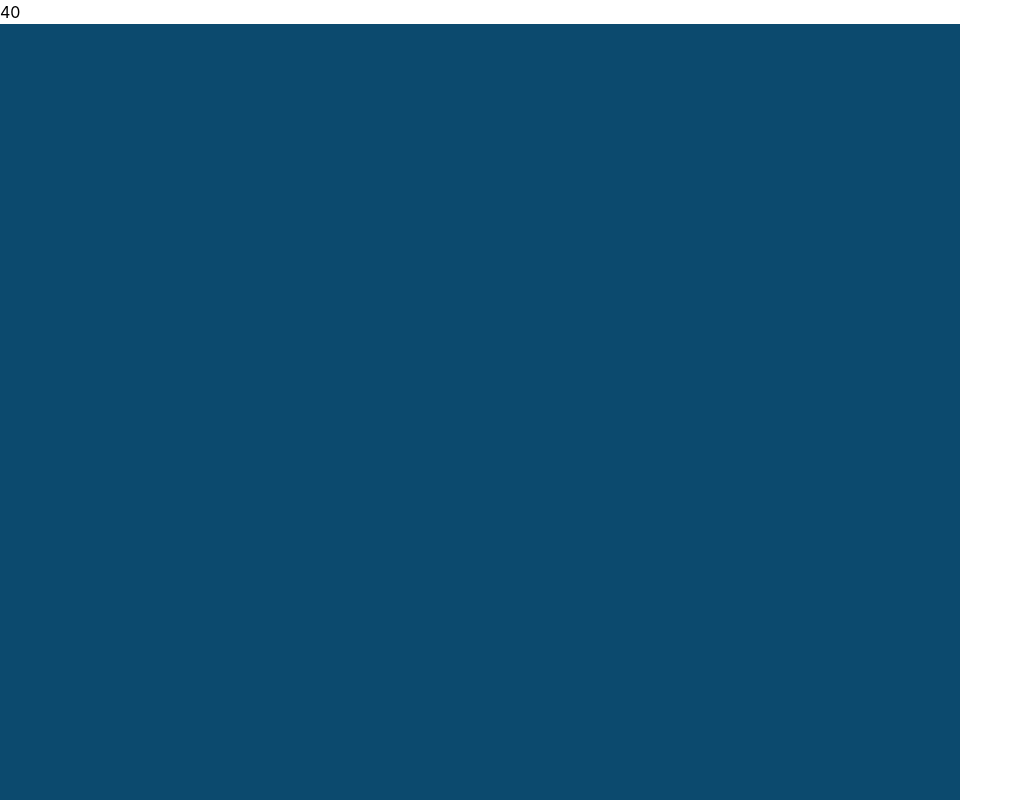
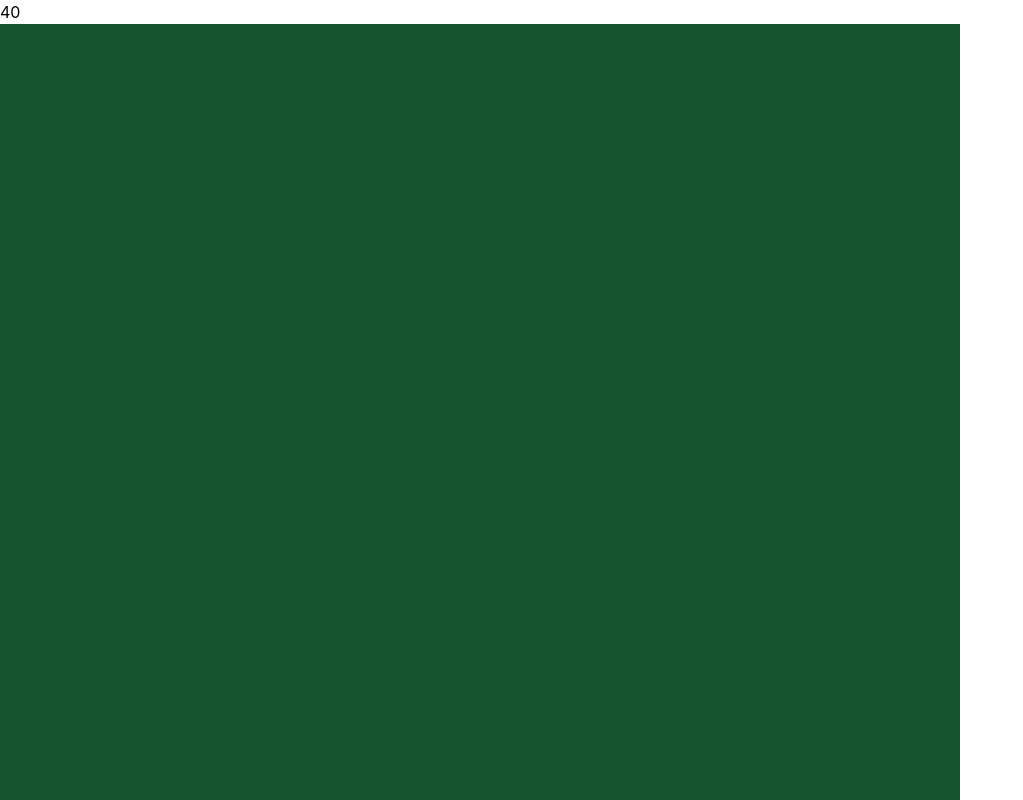
Before and after one commit to heidisnell/tempus-mentorship, a React (Create React App) app in the folder conways-game-of-life/: page / in a window 1280 px wide. Shown: the top 800 px of the page, without its empty margins (0-1023 px from the left). Built offline with nearby package versions, Linux system fonts and the light colour scheme.

Commit message:
new colors

```diff
--- a/conways-game-of-life/src/Cell.tsx
+++ b/conways-game-of-life/src/Cell.tsx
@@ -7,7 +7,7 @@ const Cell: React.FC<{ isAlive: boolean; toggleIsAlive: () => void }> = ({
   };
   return (
     <div onMouseOver={handleClick}>
-      <p className="bg-sky-900 text-2xl text-center text-sky-300 h-8 w-8">
+      <p className="bg-green-900 text-2xl text-center text-violet-200 h-8 w-8">
         {isAlive ? "▇" : " "}
       </p>
     </div>
```
